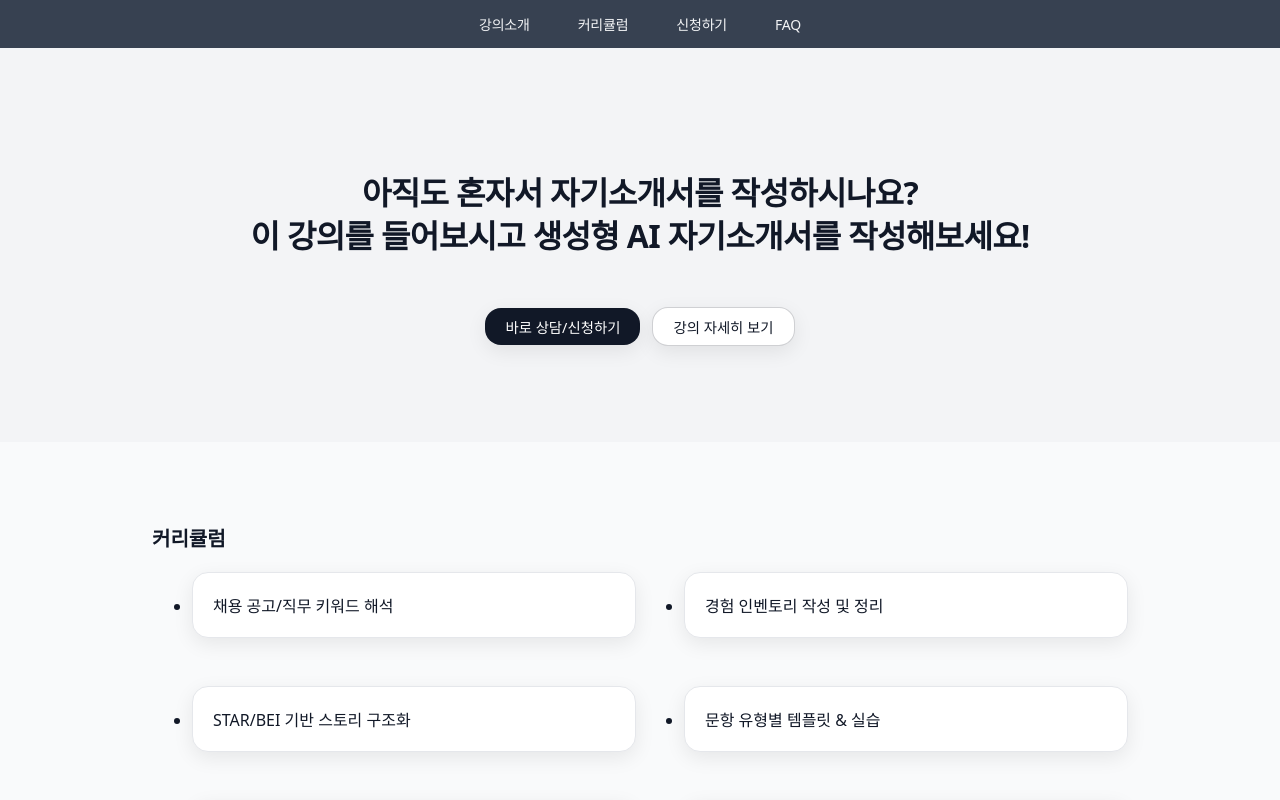
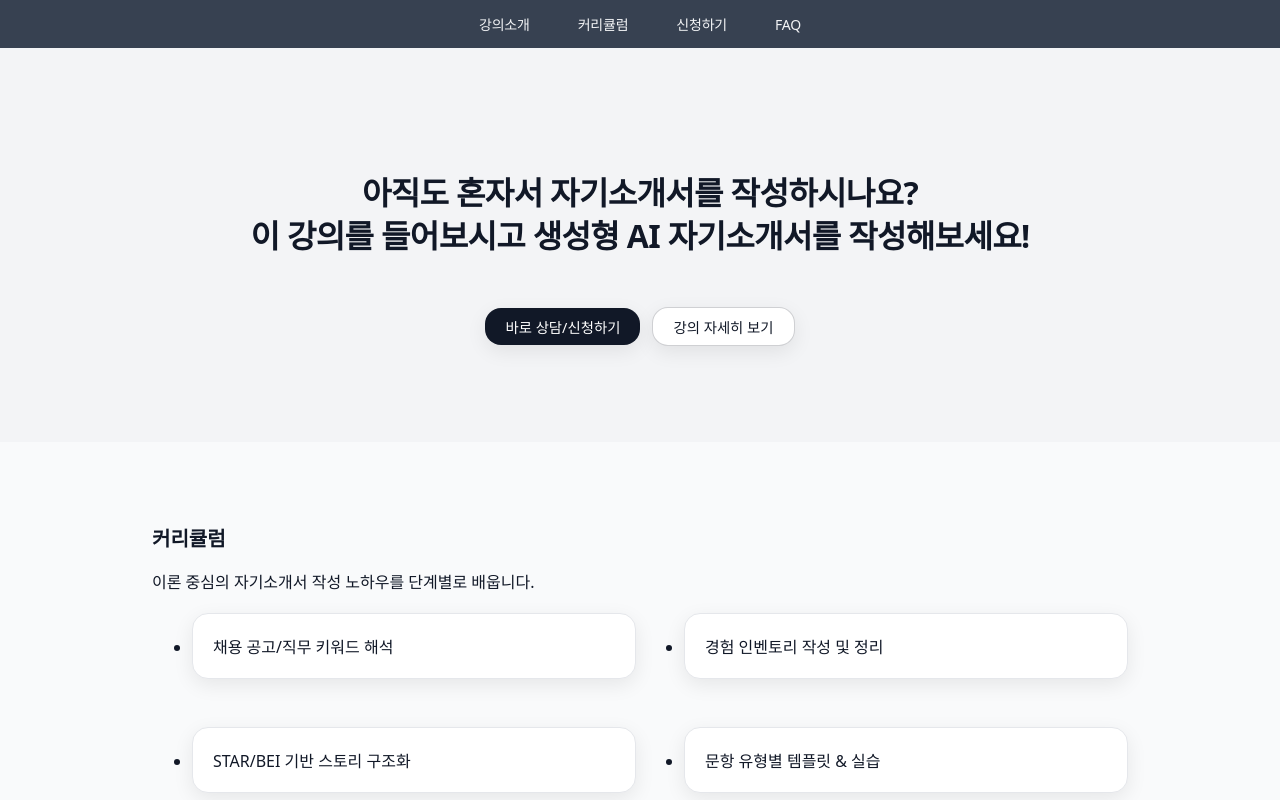
Before and after one commit to sipoon07/harmonium-likelion-v2, a React (Vite) app: page / in a window 1280 px wide. Shown: the top 800 px of the page. Built offline with nearby package versions, Linux system fonts and the light colour scheme; the HTML template or start-up script is replaced by a standard one.

Commit message:
span add

```diff
--- a/src/sections/CurriculumSection.tsx
+++ b/src/sections/CurriculumSection.tsx
@@ -14,6 +14,9 @@ export default function CurriculumSection() {
     <section id="curriculum" className={styles.wrap}>
       <div className={styles.inner}>
         <h2 className={styles.title}>커리큘럼</h2>
+        <span className={styles.subtitle}>
+        이론 중심의 자기소개서 작성 노하우를 단계별로 배웁니다.
+        </span>
         <ul className={styles.grid}>
           {items.map((t) => (
             <li key={t} className={styles.card}>{t}</li>
```
